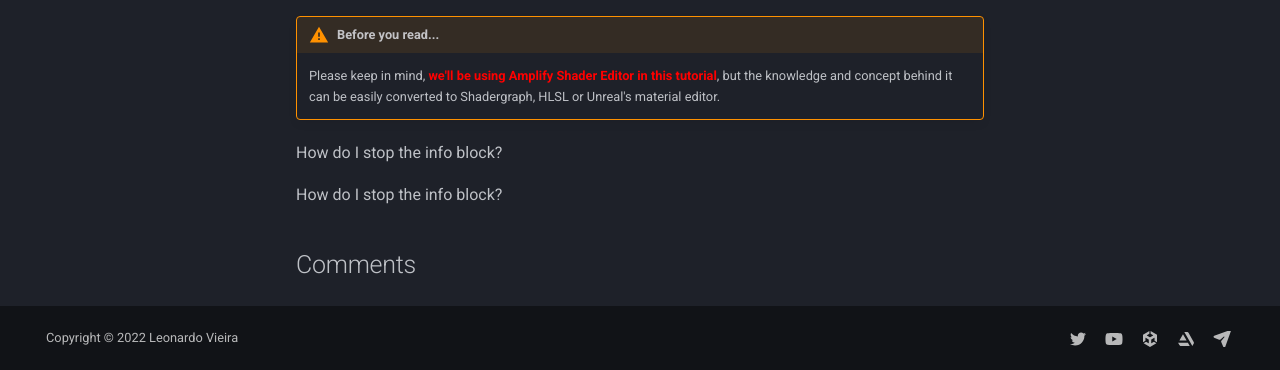
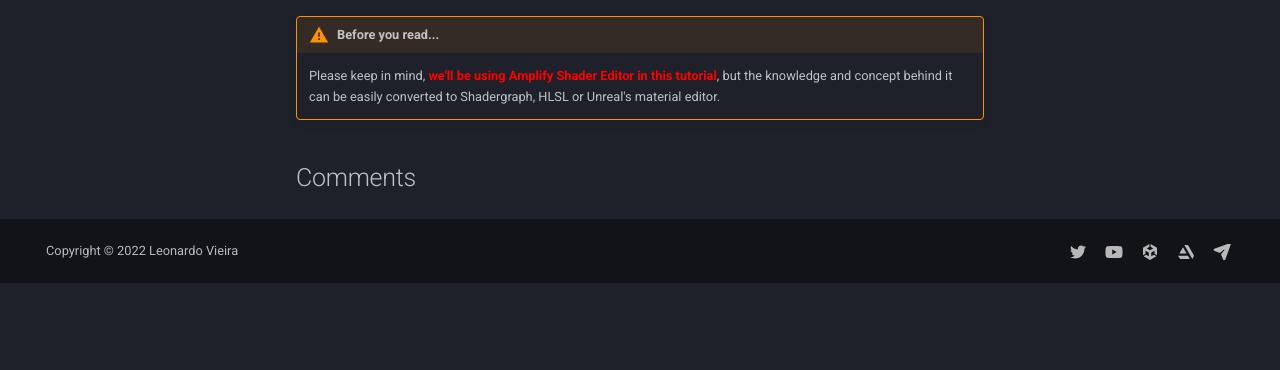
Before and after one commit to Nokdef/NokdefWebsite, an MkDocs documentation site: the page built from docs/Articles/Stylized-Puffy-Clouds-Shader.md, in a window 1280 px wide and 900 px high, scrolled down 820 px, cut to the strip 530-900 px from the top of the window. Built offline with MkDocs 1.6.1 and Material for MkDocs 9.7.7, drawn with Linux system fonts in a browser that asks for light colours; comment, search, counter and statistics services are not loaded; after the commit the page ends 1633 px from its top, so only the background shows below that.

Commit message:
Update Stylized-Puffy-Clouds-Shader.md

```diff
--- a/docs/Articles/Stylized-Puffy-Clouds-Shader.md
+++ b/docs/Articles/Stylized-Puffy-Clouds-Shader.md
@@ -14,6 +14,3 @@ Here you can see the clouds in isolation, using more neutral elements to showcas
 <div style="padding-bottom: 56.25%; position: relative;"><iframe width="100%" height="100%" src="https://www.youtube.com/embed/x99FqxiKzlc?autoplay=1&fs=0&loop=1&modestbranding=1&mute=1&playlist=x99FqxiKzlc&rel=0" frameborder="0" allow="accelerometer; autoplay; encrypted-media; gyroscope; picture-in-picture; fullscreen" style="position: absolute; top: 0px; left: 0px; width: 100%; height: 100%;"><small>YouTube embedding powered by <a href="https://embed.tube">embed.tube</a></small></iframe></div>
 !!! warning "Before you read..."
     Please keep in mind, <span style="color:red;font-size:1em;font-weight:bold">we'll be using Amplify Shader Editor in this tutorial</span>, but the knowledge and concept behind it can be easily converted to Shadergraph, HLSL or Unreal's material editor.
-How do I stop the info block?
-
-How do I stop the info block?
```
